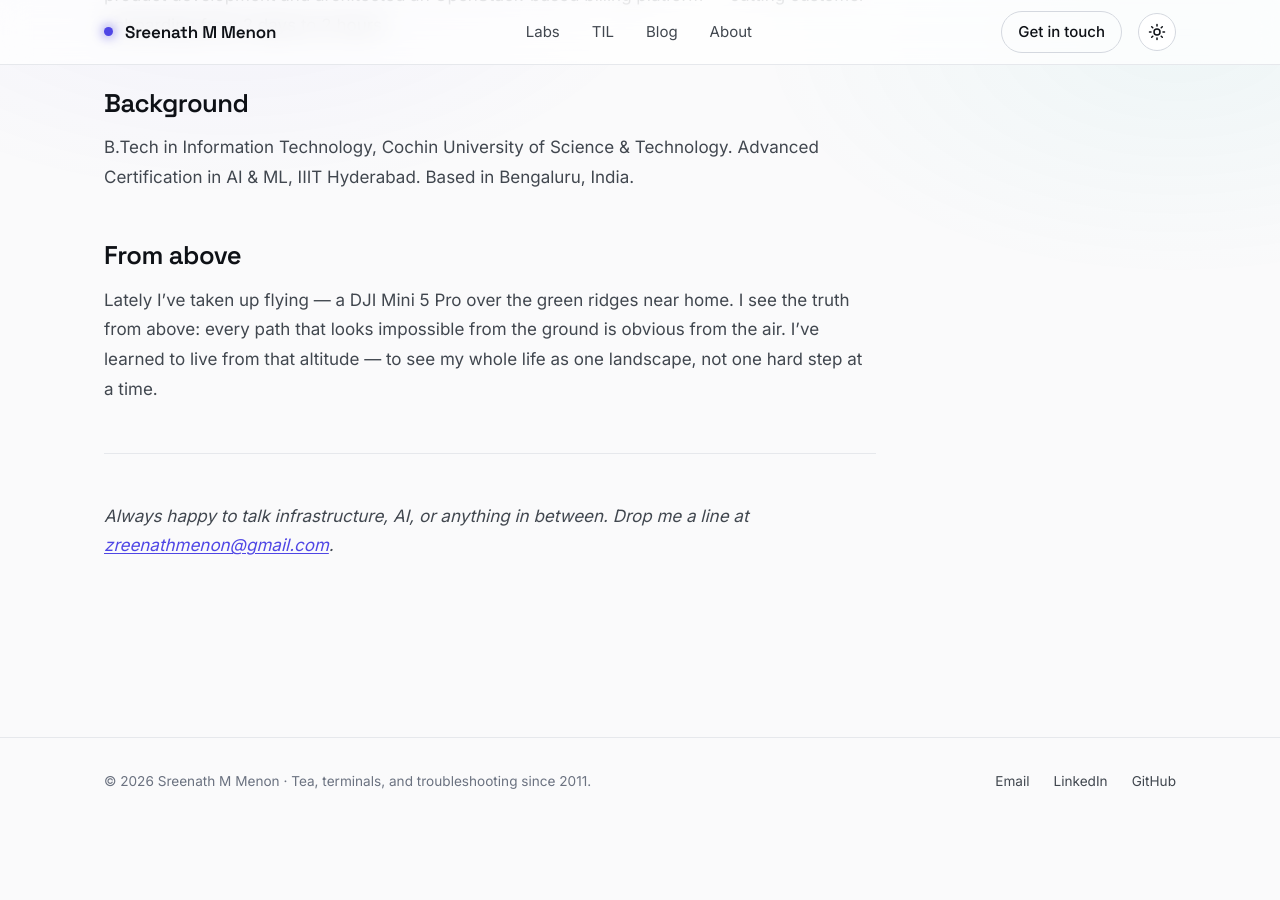
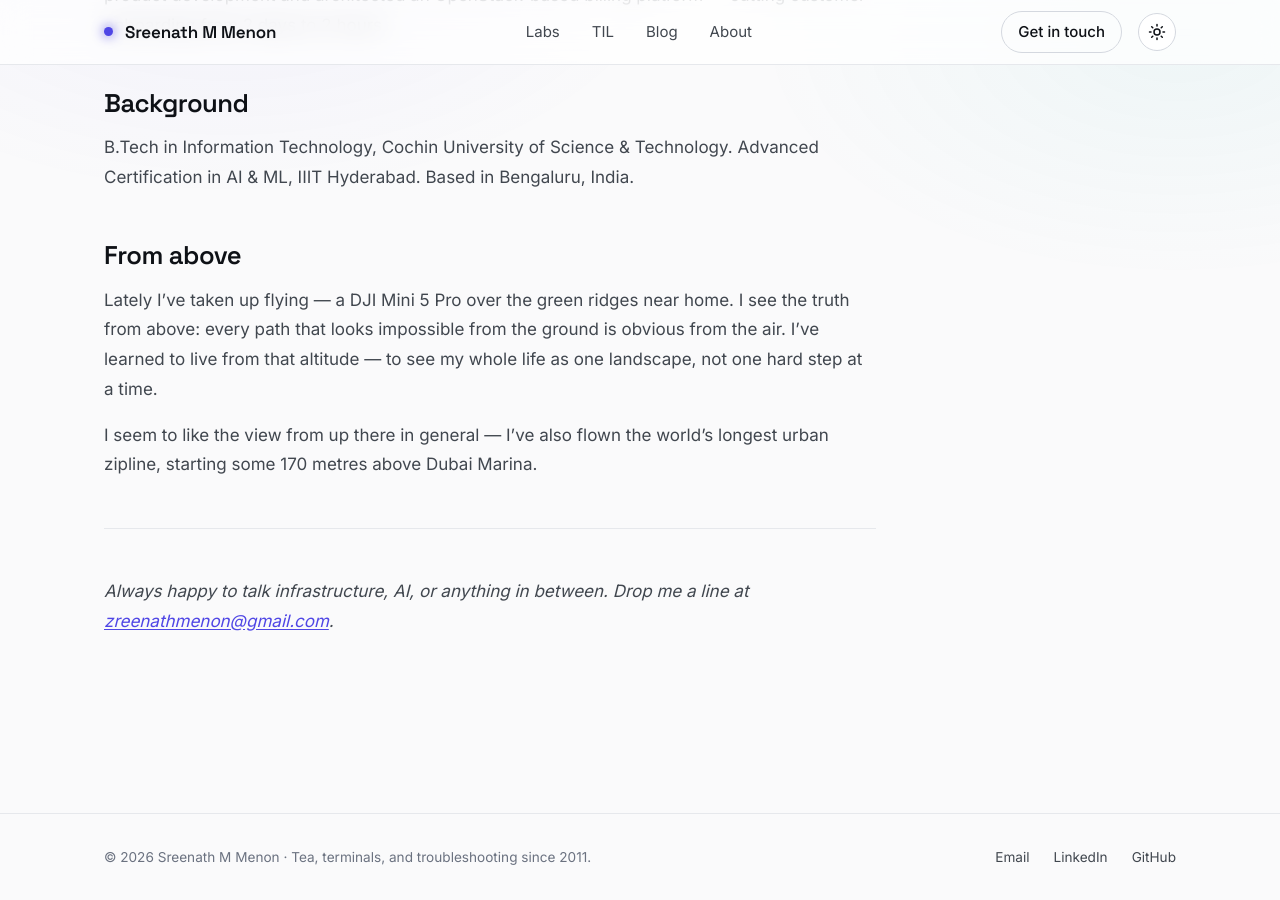
Before and after one commit to sreenathmmenon/sreenathmmenon.github.io, a Jekyll site: the page built from about.md, in a window 1280 px wide and 900 px high, scrolled down 1074 px. Built offline with Jekyll 4.4.1, drawn with Linux system fonts in a browser that asks for light colours; before the commit the page ends 1898 px from its top, so only the background shows below that.

Commit message:
Add Dubai Marina zipline to the 'From above' personal note

```diff
--- a/about.md
+++ b/about.md
@@ -33,6 +33,8 @@ B.Tech in Information Technology, Cochin University of Science & Technology. Adv
 
 Lately I've taken up flying — a DJI Mini 5 Pro over the green ridges near home. I see the truth from above: every path that looks impossible from the ground is obvious from the air. I've learned to live from that altitude — to see my whole life as one landscape, not one hard step at a time.
 
+I seem to like the view from up there in general — I've also flown the world's longest urban zipline, starting some 170 metres above Dubai Marina.
+
 ---
 
 *Always happy to talk infrastructure, AI, or anything in between. Drop me a line at [{{ site.email }}](mailto:{{ site.email }}).*
```
